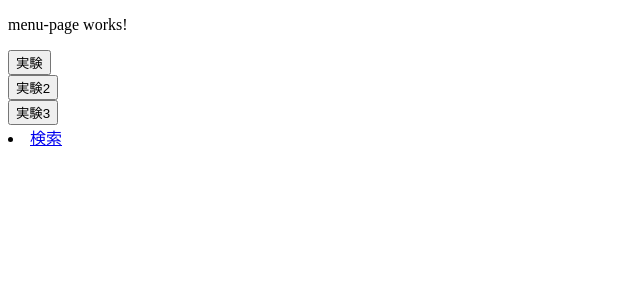
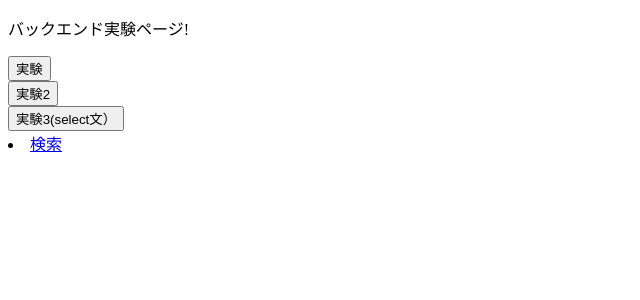
Before and after one commit to jh0829/practiceAngular, an Angular app in the folder practice-angular/: page /main/menuPage in a window 1280 px wide. Shown: the top 300 px of the page, without its empty margins (0-640 px from the left). Built offline with nearby package versions, Linux system fonts and the light colour scheme.

Commit message:
specファイルのエラー解消

```diff
--- a/practice-angular/src/app/main/menu-page/menu-page.component.html
+++ b/practice-angular/src/app/main/menu-page/menu-page.component.html
@@ -1,8 +1,8 @@
 <script src="{{ url_for('static', filename='main.js') }}"></script>
-  <p>menu-page works!</p>
+  <p>バックエンド実験ページ!</p>
   <button (click) = "getBackTestData()">実験</button><br>
   <button (click) = "getAndSendData()">実験2</button><br>
-  <button (click) = "getSQLData()">実験3</button><br>
+  <button (click) = "getSQLData()">実験3(select文）</button><br>
   <li><a href="search/searchList"(click)="onClickSearch()">検索</a></li>
 
   <div *ngIf="showMessage" [innerHTML]='htmlString'></div>
--- a/practice-angular/src/app/service/dataSave/data-save.service.ts
+++ b/practice-angular/src/app/service/dataSave/data-save.service.ts
@@ -1,5 +1,4 @@
 import { Injectable } from '@angular/core';
-import { userInfo } from 'os';
 import { BackDataService } from 'src/app/service/backData/back-data.service';
 
 
--- a/practice-angular/tsconfig.json
+++ b/practice-angular/tsconfig.json
@@ -27,7 +27,11 @@
       "crypto": ["./node_modules/crypto-browserify"],
       "stream": ["./node_modules/stream-browserify"]
     },
-    "types": ["node"]
+    "types": [
+      "node",
+      "@types/node",
+      "@types/jest"
+    ]
   },
   "angularCompilerOptions": {
     "enableI18nLegacyMessageIdFormat": false,
```
Also changed, not shown: practice-angular/package.json (+14 -3 lines), 1 other file (tests, documents, lock files or other folders).
